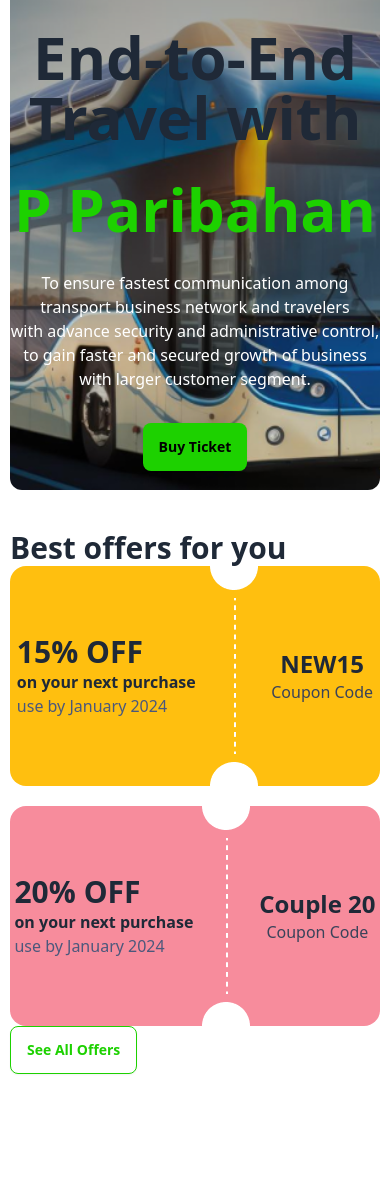
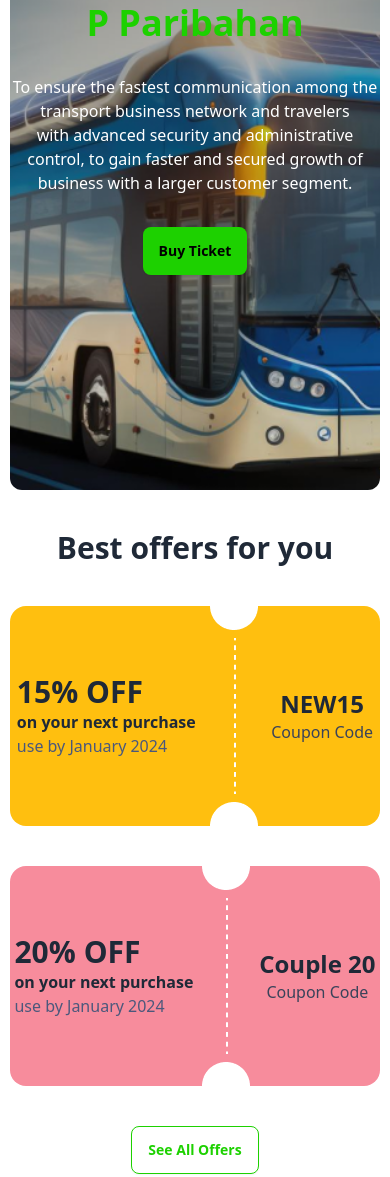
Before and after one commit to radiyashimu1122/assignment-5, a plain HTML site: page index.html in a window 390 px wide. Shown: the part 259-1436 px from the top of the page. Before the commit the page ends 1383 px from the top, so only its background shows below. Drawn offline with nearby package versions, Linux system fonts and the light colour scheme.

Commit message:
banner section responsive

```diff
--- a/index.html
+++ b/index.html
@@ -42,26 +42,26 @@
 </div>
 <!-- this is navbar end -->
 <!-- This is Banner section start -->
-<section class="bg-[url('./images/banner.png')] bg-cover bg-center bg-no-repeat  h-[80vh] rounded-xl text-center">
-  <div class="flex flex-col gap-5 items-center justify-center py-[200px]">
-    <h2 class="font-bold text-6xl py-3">End-to-End Travel with </h2>
-    <h2 class="text-[#1DD100] font-bold text-6xl">P Paribahan</h2>
+<section class="bg-[url('./images/banner.png')] bg-cover bg-center bg-no-repeat h-[80vh] md:h-[60vh] rounded-xl text-center">
+  <div class="flex flex-col gap-5 items-center justify-center py-16 md:py-8">
+    <h2 class="font-bold text-4xl md:text-6xl py-3">End-to-End Travel with </h2>
+    <h2 class="text-[#1DD100] font-bold text-4xl md:text-6xl">P Paribahan</h2>
     <p class="text-white py-3">
-      To ensure fastest communication among transport business network and travelers<br>with advance security and administrative control,
-       to gain faster and secured growth of business with larger customer segment.
+      To ensure the fastest communication among the transport business network and travelers<br>with advanced security and administrative control, to gain faster and secured growth of business with a larger customer segment.
     </p>
     <a href="#buyTicket" class="btn bg-[#1DD100] text-black font-bold border-none py-3">Buy Ticket</a>
   </div>
 </section>
 <!-- This is Banner section end -->
-
-  <!-- This is  best offer start -->
-  <div class="lg:flex lg:flex-col w-full lg:gap-10 my-10">
-    <h1 class="m-auto font-bold text-3xl">Best offers for you</h1>
-    <div class="lg:flex lg:justify-between lg:gap-10">
-      <div class="flex bg-[#FFBF0F] items-center justify-around rounded-2xl lg:w-full">
+<!-- This is  best offer start -->
+<div>
+  <div class="flex flex-col w-full gap-10 my-10">
+    <h1 class="m-auto font-bold text-3xl md:text-2xl">Best offers for you</h1>
+    <div class="flex flex-col md:flex-row justify-between gap-10">
+      <!-- Offer 1 -->
+      <div class="flex bg-[#FFBF0F] items-center justify-around rounded-2xl w-full md:w-[45%]">
         <div>
-          <h1 class="font-bold text-3xl"><strong>15</strong>% <strong> OFF</strong></h1>
+          <h1 class="font-bold text-3xl md:text-2xl"><strong>15</strong>% <strong> OFF</strong></h1>
           <p class="font-bold">on your next purchase</p>
           <p class="text-[#4b587c]">use by January 2024</p>
         </div>
@@ -72,9 +72,10 @@
         </div>
       </div>
 
-      <div class="flex bg-[#F78C9C] items-center justify-around rounded-2xl lg:w-full mt-5 lg:mt-0">
+      <!-- Offer 2 -->
+      <div class="flex bg-[#F78C9C] items-center justify-around rounded-2xl w-full md:w-[45%]">
         <div>
-          <h1 class="font-bold text-3xl"><strong>20</strong>% <strong> OFF</strong></h1>
+          <h1 class="font-bold text-3xl md:text-2xl"><strong>20</strong>% <strong> OFF</strong></h1>
           <p class="font-bold">on your next purchase</p>
           <p class="text-[#4b587c]">use by January 2024</p>
         </div>
@@ -87,7 +88,8 @@
     </div>
     <a class="btn m-auto bg-white border border-[#1DD100] text-[#1DD100] font-bold">See All Offers</a>
   </div>
-  <!-- best offer end -->
+</div>
+<!-- best offer end -->
 
  <script src="script.js"></script>
 </body>
```
